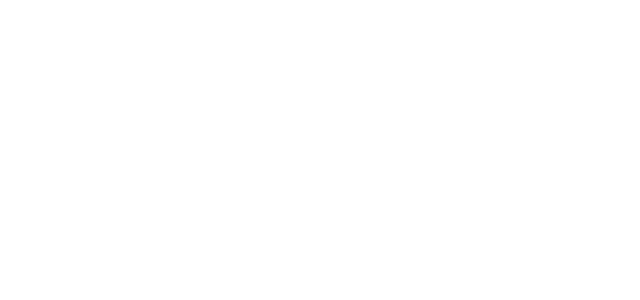
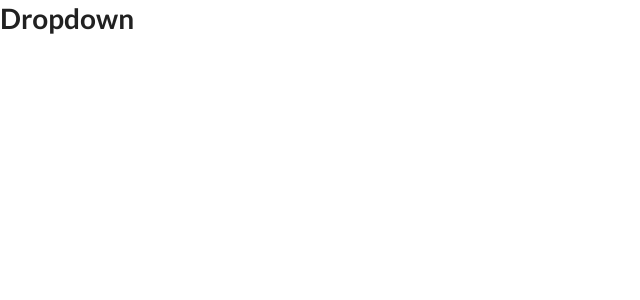
Before and after one commit to scroft001/reactWidgets, a React (Create React App) app in the folder widgets/: page / in a window 1280 px wide. Shown: the top 300 px of the page, without its empty margins (0-640 px from the left). Built offline with nearby package versions, Linux system fonts and the light colour scheme.

Commit message:
Options array created

```diff
--- a/widgets/src/App.js
+++ b/widgets/src/App.js
@@ -18,12 +18,27 @@
     }
 ]
 
+const options = [
+    {
+      label: 'The color red',
+      value: 'red'
+    },
+    {
+      label: 'The color blue',
+      value: 'blue'
+    },
+    {
+      label: 'The color green',
+      value: 'green'
+    }
+  ]
+
 export default () => {
     return(
         <div>
             {/* <Accordion items={items}/> */}
             {/* <Search /> */}
-            <Dropdown />
+            <Dropdown options={options}/>
         </div>
 
     )
--- a/widgets/src/components/Dropdown.js
+++ b/widgets/src/components/Dropdown.js
@@ -1,10 +1,8 @@
 import React from 'react'
 
-function Dropdown() {
-  return (
-    <div>
-
-    </div>
+const Dropdown = () =>{
+  return(
+    <h1>Dropdown</h1>
   )
 }
 
```
